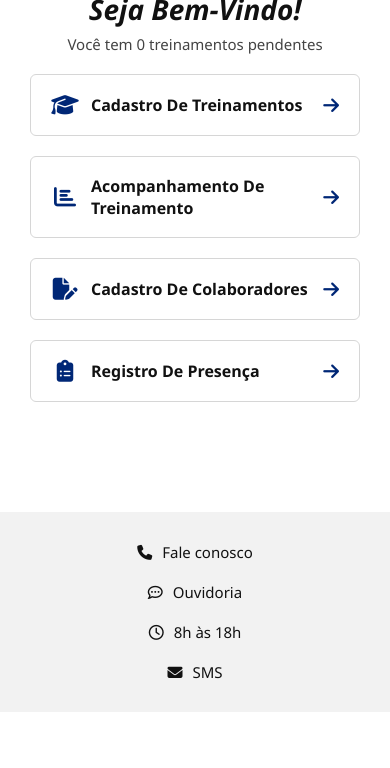
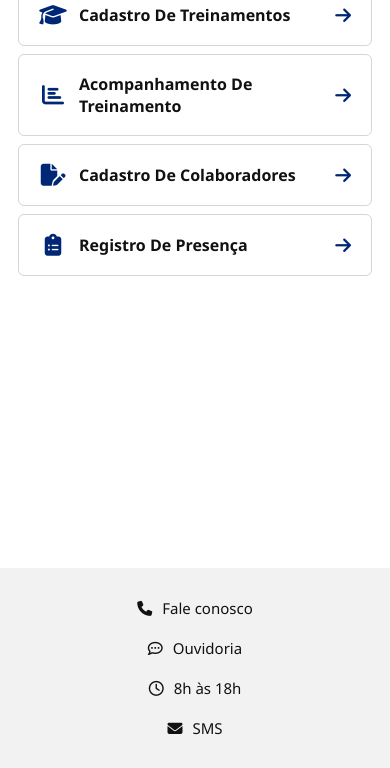
Before and after one commit to facarreri777/2025_maua_pii_t3_sub2_controle_treinamentos_metro_sp, a plain HTML site: page TelaHome/tela_home.html in a window 390 px wide. Shown: the part 351-1119 px from the top of the page. Before the commit the page ends 1063 px from the top, so only its background shows below. Drawn offline with Linux system fonts and the light colour scheme.

Commit message:
update tela

```diff
--- a/2025_maua_pii_t3_sub2_controle_treinamentos_metro_sp-tela-home/tela_home.html
+++ b/TelaHome/tela_home.html
@@ -36,15 +36,27 @@
             display: flex;
             flex-direction: column;
             align-items: center;
-            padding: 60px 20px;
+            padding: 60px 20px 70px;
         }
 
         /* ===== RESPONSIVIDADE ===== */
+        @media (max-width: 1024px) {
+            .cards-grid {
+                grid-template-columns: repeat(2, 1fr);
+                gap: 25px;
+            }
+        }
+
         @media (max-width: 768px) {
+            main {
+                padding: 10px;
+                min-height: calc(100vh - 120px);
+            }
+
             .cards-grid {
                 grid-template-columns: 1fr;
-                gap: 20px;
-                margin: 20px auto 0;
+                gap: 15px;
+                margin: 15px auto 0;
             }
 
             .logo-metro img {
@@ -53,7 +65,42 @@
             }
 
             h1 {
-                font-size: 28px;
+                font-size: 24px;
+                margin: 5px 0;
+            }
+        }
+
+        @media (max-width: 480px) {
+            main {
+                padding: 8px;
+            }
+
+            .cards-grid {
+                gap: 8px;
+            }
+
+            .logo-metro img {
+                width: 160px;
+                height: 70px;
+            }
+
+            h1 {
+                font-size: 20px;
+            }
+        }
+
+        @media (max-width: 320px) {
+            main {
+                padding: 5px;
+            }
+
+            .logo-metro img {
+                width: 140px;
+                height: 60px;
+            }
+
+            h1 {
+                font-size: 18px;
             }
         }
     </style>
@@ -82,19 +129,19 @@
         <p class="lead">Você tem 0 treinamentos pendentes</p>
 
         <div class="cards-grid" role="list">
-            <a class="card card-nav" href="../cadastrodetreinamnetos/cadastro_treinamentos.html">
+            <a class="card card-nav" href="../TelaCadastroTreinamentos/cadastro_treinamentos.html">
                 <div class="left"><i class="fa-solid fa-graduation-cap"></i> Cadastro De Treinamentos</div>
                 <div class="arrow"><i class="fa-solid fa-arrow-right"></i></div>
             </a>
-            <a class="card card-nav" href="../acompanhamento-treinamentos/acompanhamento.html">
+            <a class="card card-nav" href="../TelaAcompanhamentoTreinamentos/acompanhamento.html">
                 <div class="left"><i class="fa-solid fa-chart-bar"></i> Acompanhamento De Treinamento</div>
                 <div class="arrow"><i class="fa-solid fa-arrow-right"></i></div>
             </a>
-            <a class="card card-nav" href="../2025_maua_pii_t3_sub2_controle_treinamentos_metro_sp-tela-cadastro-colaboradores/TelaCadastroColaboradores.html">
+            <a class="card card-nav" href="../TelaCadastroColaboradores/TelaCadastroColaboradores.html">
                 <div class="left"><i class="fa-solid fa-file-pen"></i> Cadastro De Colaboradores</div>
                 <div class="arrow"><i class="fa-solid fa-arrow-right"></i></div>
             </a>
-            <a class="card card-nav" href="#">
+            <a class="card card-nav" href="../TelaRegistroPresenca/registro_presenca.html">
                 <div class="left"><i class="fa-solid fa-clipboard-list"></i> Registro De Presença</div>
                 <div class="arrow"><i class="fa-solid fa-arrow-right"></i></div>
             </a>
--- a/2025_maua_pii_t3_sub2_controle_treinamentos_metro_sp-tela-home/tela_home.js
+++ b/TelaHome/tela_home.js
@@ -22,7 +22,7 @@ async function logout() {
 
         localStorage.removeItem('token');
         localStorage.removeItem('user');
-        window.location.href = '../2025_maua_pii_t3_sub2_controle_treinamentos_metro_sp-tela_login/tela_login.html';
+        window.location.href = '../TelaLogin/tela_login.html';
     }
 }
 
```
Also changed, not shown: 2025_maua_pii_t3_sub2_controle_treinamentos_metro_sp-tela-home/imagens/logo_metro_sp.png (deleted), 2025_maua_pii_t3_sub2_controle_treinamentos_metro_sp-tela-home/imagens/slogan Governo de sp.webp (deleted), 2025_maua_pii_t3_sub2_controle_treinamentos_metro_sp-tela-home/imagens/slogan_governo_de_sp.webp (deleted), TelaHome/README.md (renamed from 2025_maua_pii_t3_sub2_controle_treinamentos_metro_sp-tela-home/README.md), TelaHome/imagens/logoGov.png (renamed from 2025_maua_pii_t3_sub2_controle_treinamentos_metro_sp-tela-home/imagens/logoGov.png), TelaHome/imagens/logoMretro.png (renamed from 2025_maua_pii_t3_sub2_controle_treinamentos_metro_sp-tela-home/imagens/logoMretro.png), styles/notifications.js (line endings or trailing spaces), 2 other files.
